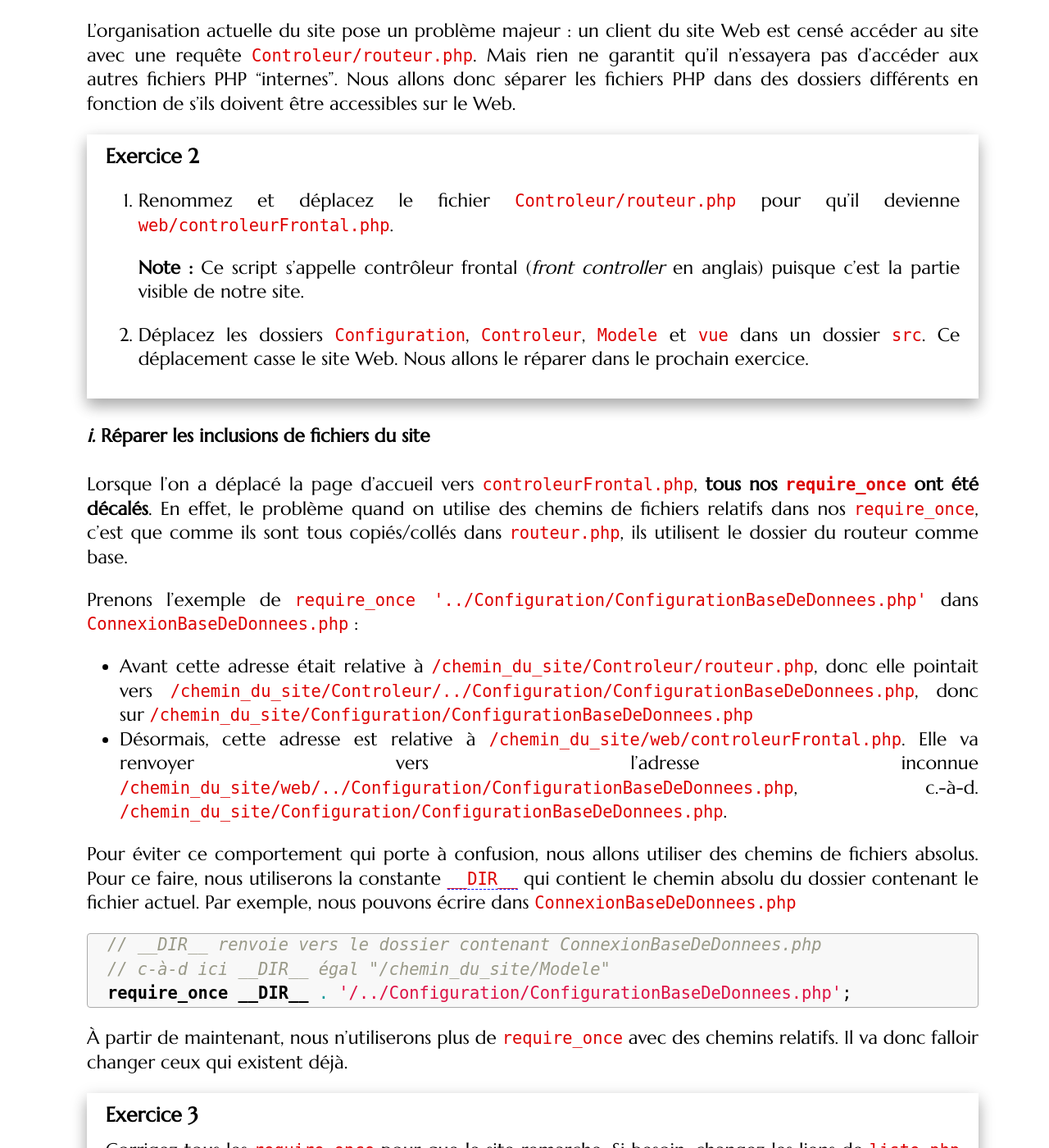
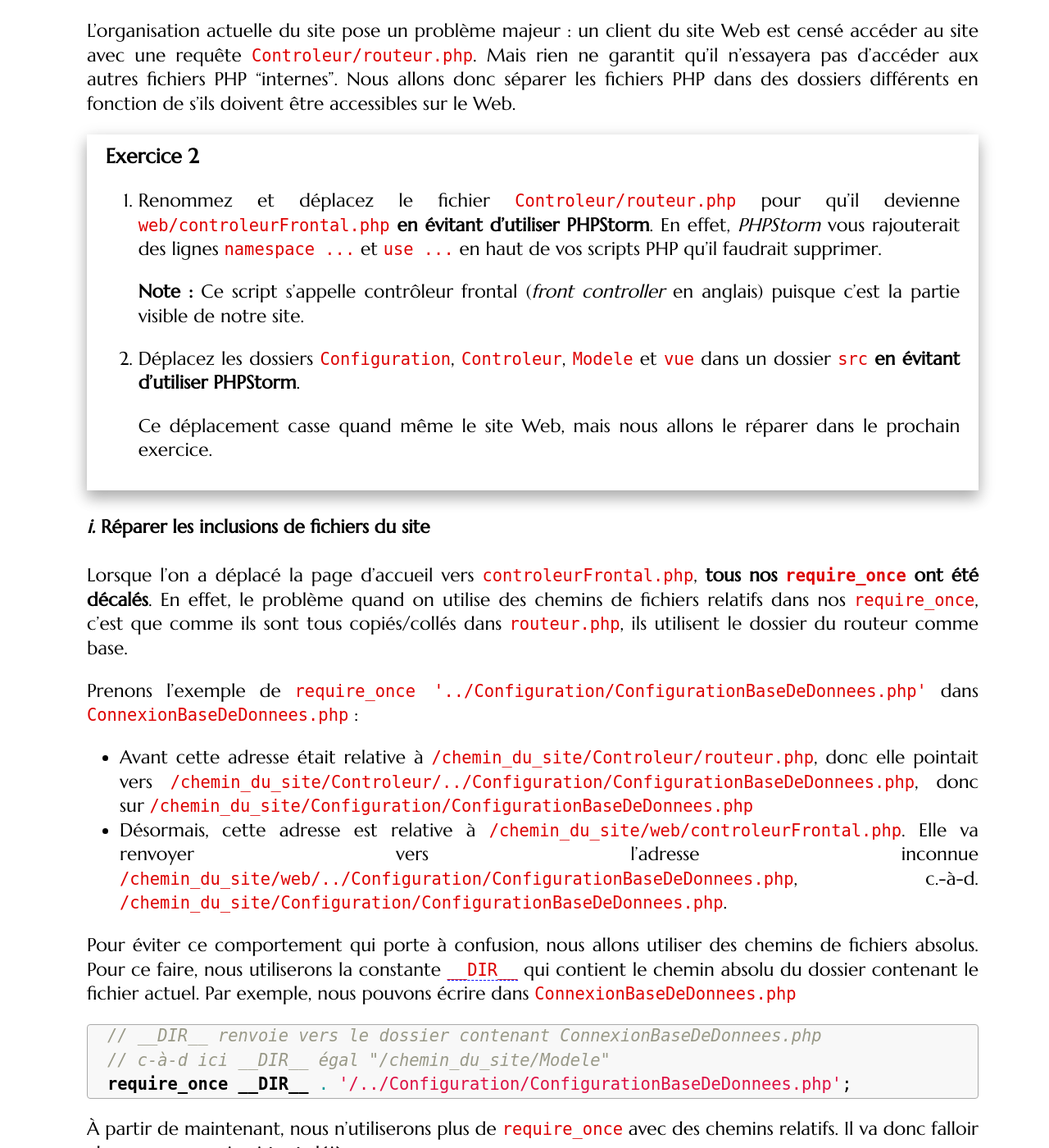
Before and after one commit to romainlebreton/R3.01-DeveloppementWeb, a Jekyll site: the page built from tutorials/tutorial5.md, in a window 1280 px wide and 1400 px high, scrolled down 1506 px. Shown: the whole window at 82% size. Built offline with Jekyll 4.4.1, drawn with Linux system fonts in a browser that asks for light colours; some web fonts are replaced; some of the changed text lies outside the part shown.

Commit message:
TD5 disponible

```diff
--- a/tutorials/tutorial5.md
+++ b/tutorials/tutorial5.md
@@ -76,13 +76,18 @@ fonction de s'ils doivent être accessibles sur le Web.
 
 <div class="exercise">
 
-   1. Renommez et déplacez le fichier `Controleur/routeur.php` pour qu'il devienne `web/controleurFrontal.php`.
+   1. Renommez et déplacez le fichier `Controleur/routeur.php` pour qu'il
+   devienne `web/controleurFrontal.php` **en évitant d'utiliser PHPStorm**. En
+   effet, *PHPStorm* vous rajouterait des lignes `namespace ...` et `use ...` en
+   haut de vos scripts PHP qu'il faudrait supprimer.
 
       **Note :** Ce script s'appelle contrôleur frontal (*front controller* en
       anglais) puisque c'est la partie visible de notre site.
 
    2. Déplacez les dossiers `Configuration`, `Controleur`, `Modele` et `vue` dans un
-      dossier `src`. Ce déplacement casse le site Web. Nous allons le réparer
+      dossier `src` **en évitant d'utiliser PHPStorm**.
+
+      Ce déplacement casse quand même le site Web, mais nous allons le réparer
       dans le prochain exercice.
 
 </div>
@@ -122,9 +127,14 @@ pas de slash final (sauf si c'est le dossier racine `/`). -->
 
 <div class="exercise">
 
-Corrigez tous les `require_once` pour que le site remarche. Si besoin, changez
-les liens de `liste.php` et l'attribut `action` du formulaire
-`formulaireCreation.php`.
+Corrigez tous les `require_once` pour que le site remarche :
+
+1. Changez tous les `require_once` qui chargent des classes ;
+2. Changez le `require` dans `ControleurUtilisateur::afficherVue` qui charge les
+   vues ;
+3. Si besoin, changez les liens de `liste.php` et l'attribut `action` du
+   formulaire `formulaireCreation.php` pour qu'ils renvoient sur
+   `controleurFrontal.php` au lieu de `routeur.php`.
 
 </div>
 
```
Also changed, not shown: index.md (+1 -1 lines).
